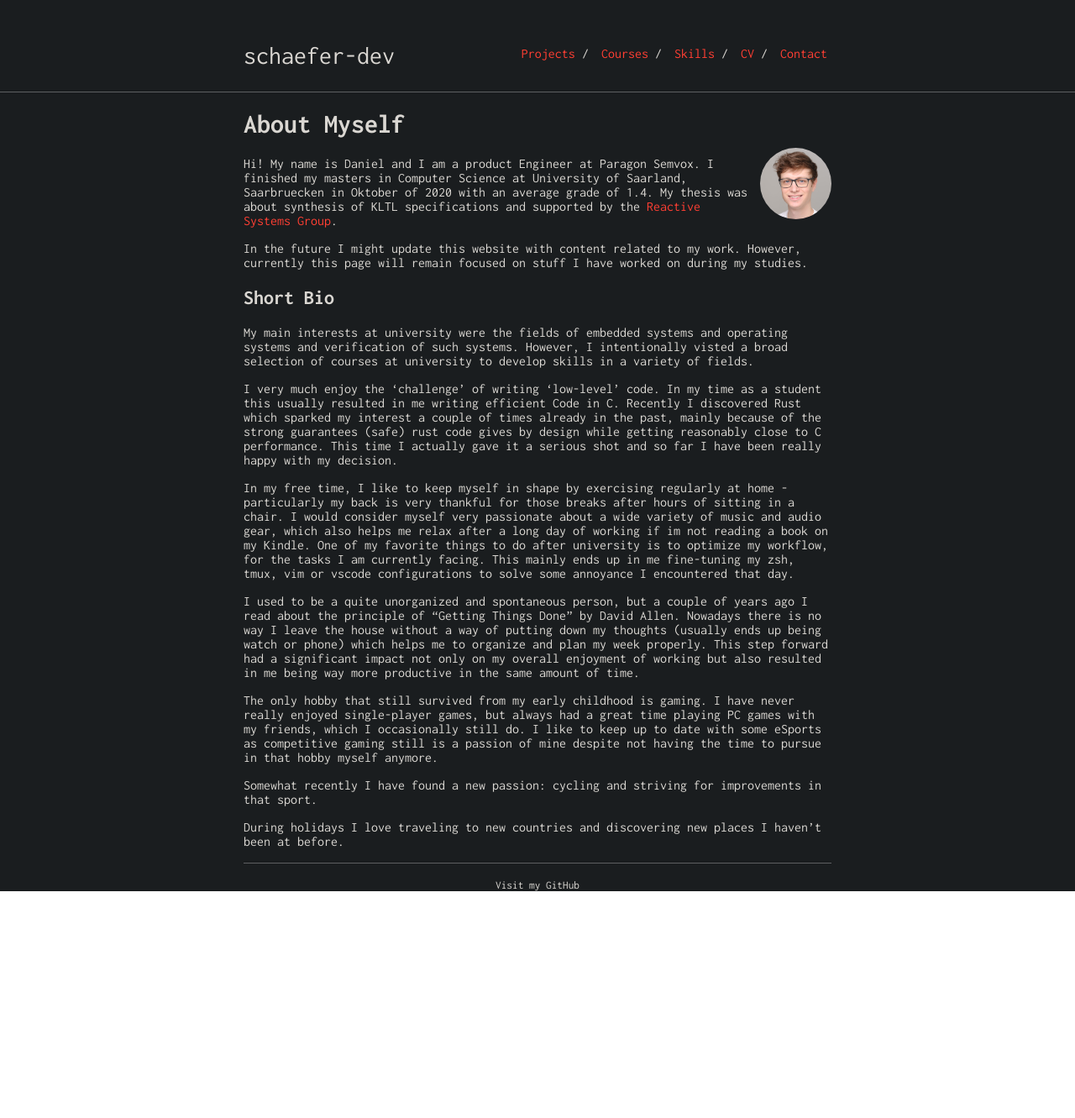
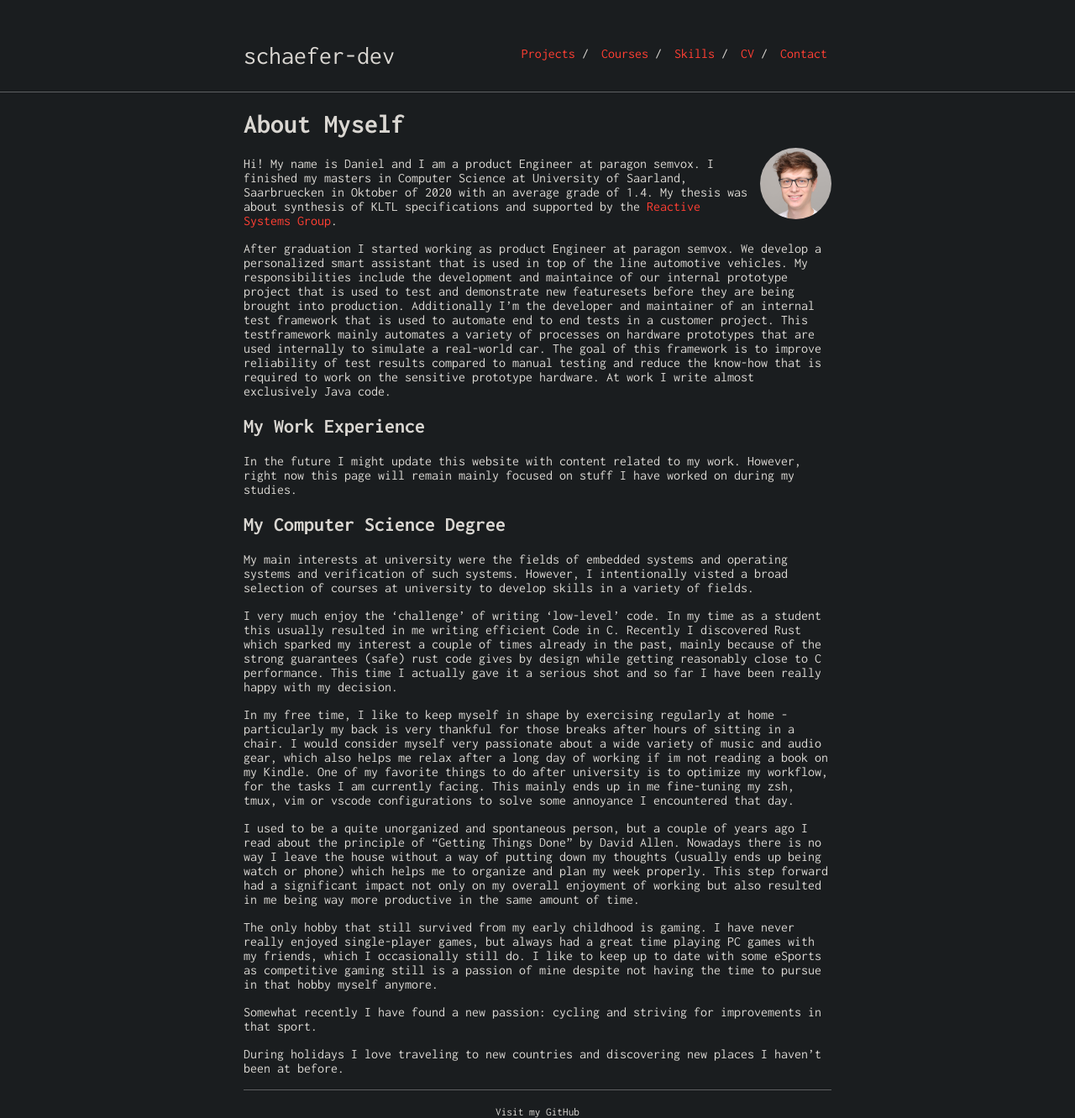
Before and after one commit to schaefer-dev/schaefer-dev.github.io, a Jekyll site: the page built from index.md, in a window 1280 px wide. Shown: the whole page at 84% size. Built offline with Jekyll 4.4.1, drawn with Linux system fonts in a browser that asks for light colours; before the commit the page ends 1061 px from its top, so only the background shows below that.

Commit message:
some more information about work

```diff
--- a/index.md
+++ b/index.md
@@ -1,19 +1,24 @@
 ---
 layout: default
 title: "Daniel Schäfer | Developer & passionate Learner"
-description: "A portfolio targeted at people who want to find out what I've been up to in recent years. Includes a detailed description of projects and my university career."
+description: "A portfolio targeted at people who want to find out what I've been up to in recent years. Includes a detailed description of projects and my university career and a very brief outlook of what I've been up to since my graduation."
 ---
 
 # About Myself
 
 <img class="profile-picture" src="me.jpg">
 
-Hi! My name is Daniel and I am a product Engineer at Paragon Semvox. I finished my masters in Computer Science at University of Saarland, Saarbruecken in Oktober of 2020 with an average grade of 1.4. My thesis was about synthesis of KLTL specifications and supported by the [Reactive Systems Group](https://www.react.uni-saarland.de).
+Hi! My name is Daniel and I am a product Engineer at paragon semvox. I finished my masters in Computer Science at University of Saarland, Saarbruecken in Oktober of 2020 with an average grade of 1.4. My thesis was about synthesis of KLTL specifications and supported by the [Reactive Systems Group](https://www.react.uni-saarland.de).
 
-In the future I might update this website with content related to my work. However, currently this page will remain focused on stuff I have worked on during my studies.
+After graduation I started working as product Engineer at paragon semvox. We develop a personalized smart assistant that is used in top of the line automotive vehicles. My responsibilities include the development and maintaince of our internal prototype project that is used to test and demonstrate new featuresets before they are being brought into production. Additionally I'm the developer and maintainer of an internal test framework that is used to automate end to end tests in a customer project. This testframework mainly automates a variety of processes on hardware prototypes that are used internally to simulate a real-world car. The goal of this framework is to improve reliability of test results compared to manual testing and reduce the know-how that is required to work on the sensitive prototype hardware.
+At work I write almost exclusively Java code.
 
 
-## Short Bio
+## My Work Experience
+
+In the future I might update this website with content related to my work. However, right now this page will remain mainly focused on stuff I have worked on during my studies.
+
+## My Computer Science Degree
 
 My main interests at university were the fields of embedded systems and operating systems and verification of such systems. However, I intentionally visted a broad selection of courses at university to develop skills in a variety of fields.
 
```
